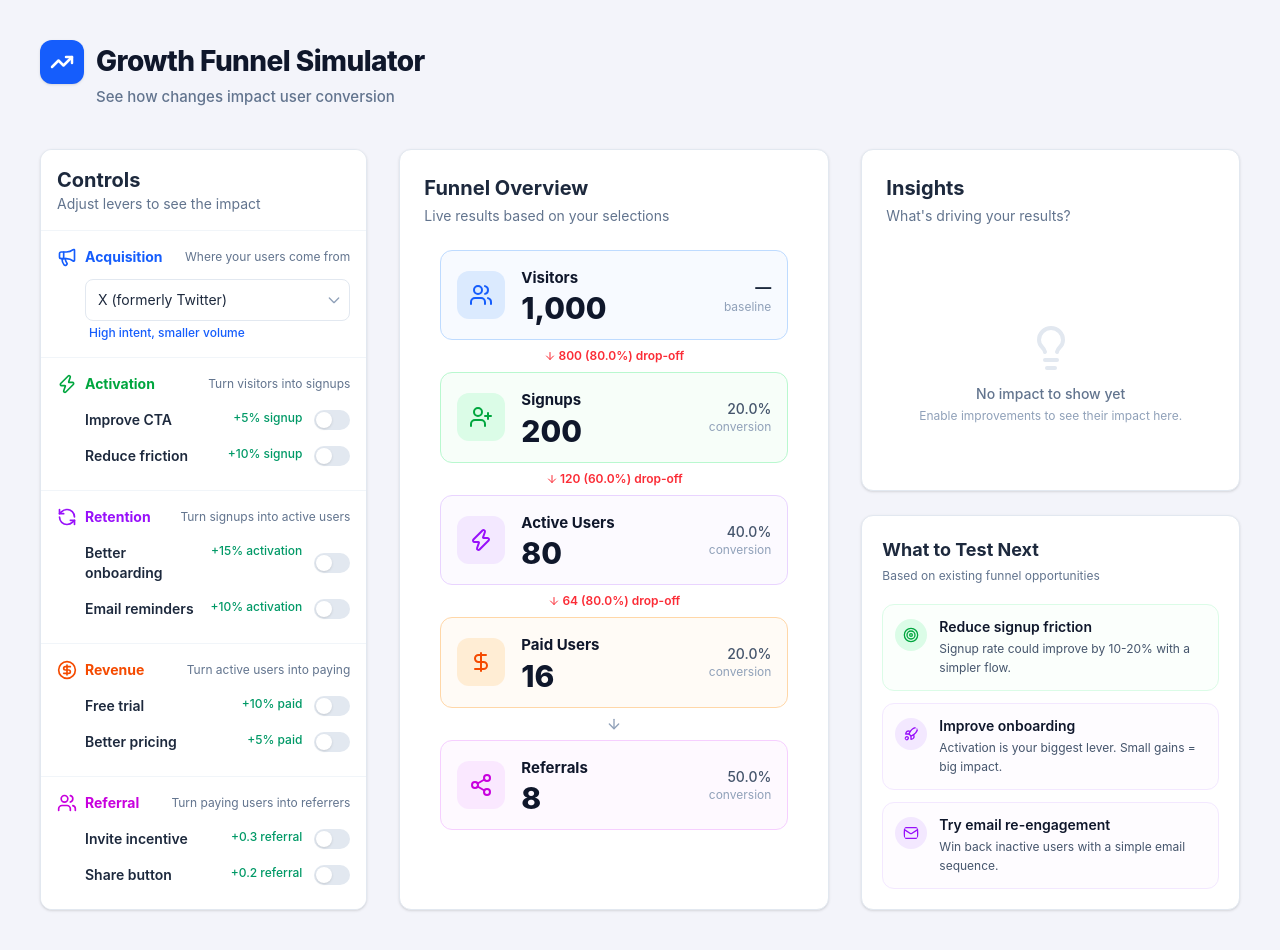
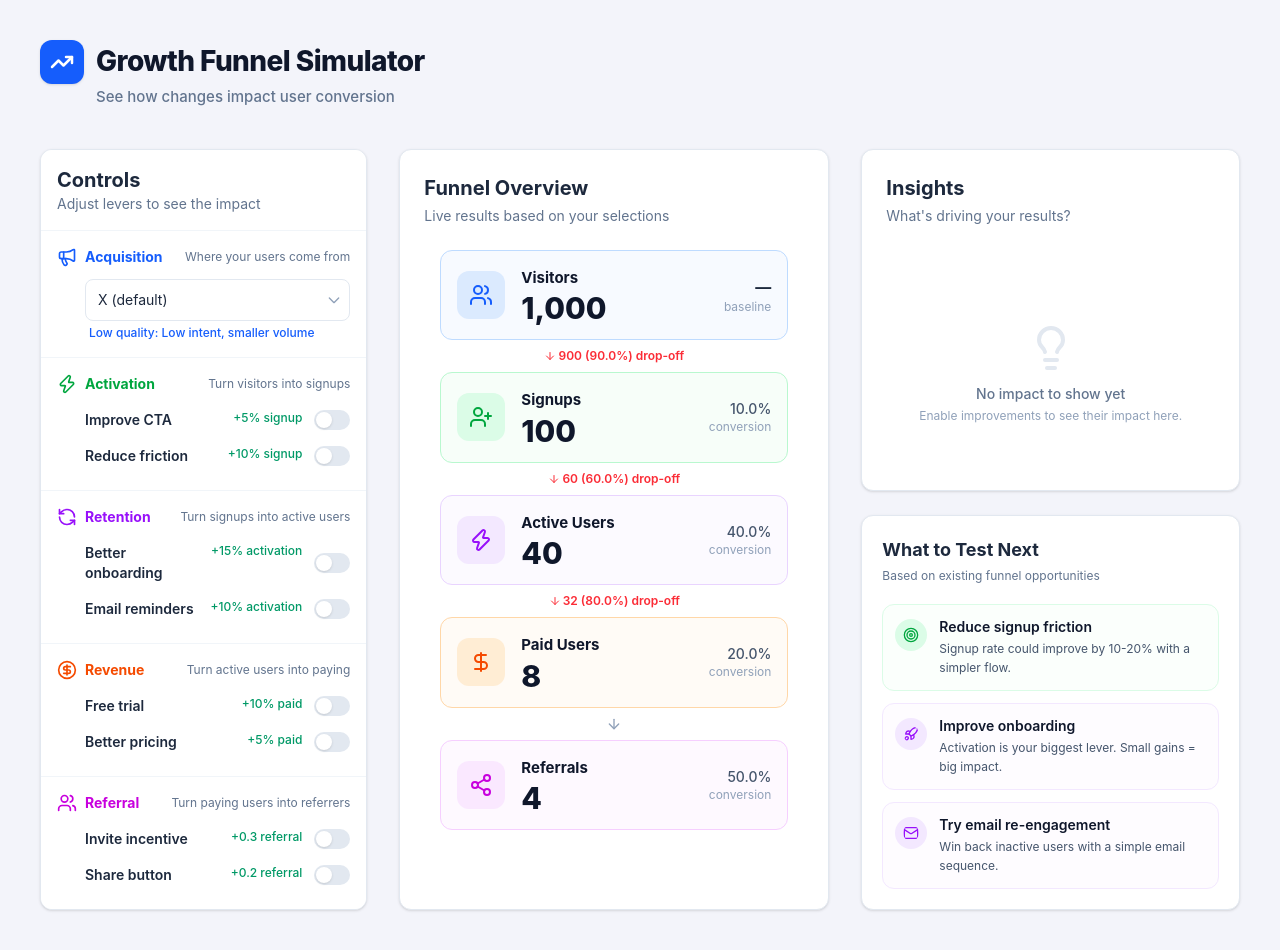
Before and after one commit to mycolaos/aarrr, a React (Vite) app: page / in a window 1280 px wide. Shown: the top 950 px of the page. Built offline with nearby package versions, Linux system fonts and the light colour scheme.

Commit message:
introduce quality

```diff
--- a/src/AARRR.tsx
+++ b/src/AARRR.tsx
@@ -14,9 +14,10 @@ export type AppState = {
 const baseVisitors = 1000;
 
 export function applyModifiers(state: AppState) {
-  const visitors = state.acquisition === 'Ads' ? 2000 : state.acquisition === 'Hacker News' ? 1500 : baseVisitors;
+  const visitors = state.acquisition === 'Ads' ? 3000 : state.acquisition === 'Hacker News' ? 1500 : baseVisitors;
+  const qualityFactor = state.acquisition === 'Hacker News' ? 1.5 : state.acquisition === 'X post' ? 0.5 : 1.0;
 
-  let activationRate = 0.20;
+  let activationRate = 0.20 * qualityFactor;
   if (state.activation.cta) activationRate += 0.05;
   if (state.activation.friction) activationRate += 0.10;
 
@@ -126,7 +127,7 @@ export default function GrowthFunnelSimulator() {
                         value={acquisition}
                         onChange={(e) => setAcquisition(e.target.value)}
                       >
-                        <option value="X post">X (formerly Twitter)</option>
+                        <option value="X post">X (default)</option>
                         <option value="Hacker News">Hacker News</option>
                         <option value="Ads">Paid Ads</option>
                       </select>
@@ -134,7 +135,7 @@ export default function GrowthFunnelSimulator() {
                         <svg className="h-4 w-4" fill="none" stroke="currentColor" viewBox="0 0 24 24"><path strokeLinecap="round" strokeLinejoin="round" strokeWidth="2" d="M19 9l-7 7-7-7" /></svg>
                       </div>
                     </div>
-                    <p className="text-xs text-blue-600 mt-1 pl-1 font-medium">{acquisition === 'X post' ? 'High intent, smaller volume' : acquisition === 'Hacker News' ? 'Tech audience, large spike' : 'Consistent baseline volume'}</p>
+                    <p className="text-xs text-blue-600 mt-1 pl-1 font-medium">{acquisition === 'X post' ? 'Low quality: Low intent, smaller volume' : acquisition === 'Hacker News' ? 'High quality: Tech audience, large spike' : 'Medium quality: Consistent baseline volume'}</p>
                   </div>
                 </div>
               </div>
@@ -186,7 +187,7 @@ export default function GrowthFunnelSimulator() {
                   <div className="flex items-center text-fuchsia-600 mb-1">
                     <Users className="w-5 h-5 mr-2" />
                     <h3 className="font-bold text-sm">Referral</h3>
-                  <p className="text-xs text-slate-500 ml-auto">Turn paying users into referrers</p>
+                    <p className="text-xs text-slate-500 ml-auto">Turn paying users into referrers</p>
                   </div>
                 </div>
                 <div className="ml-7">
```
